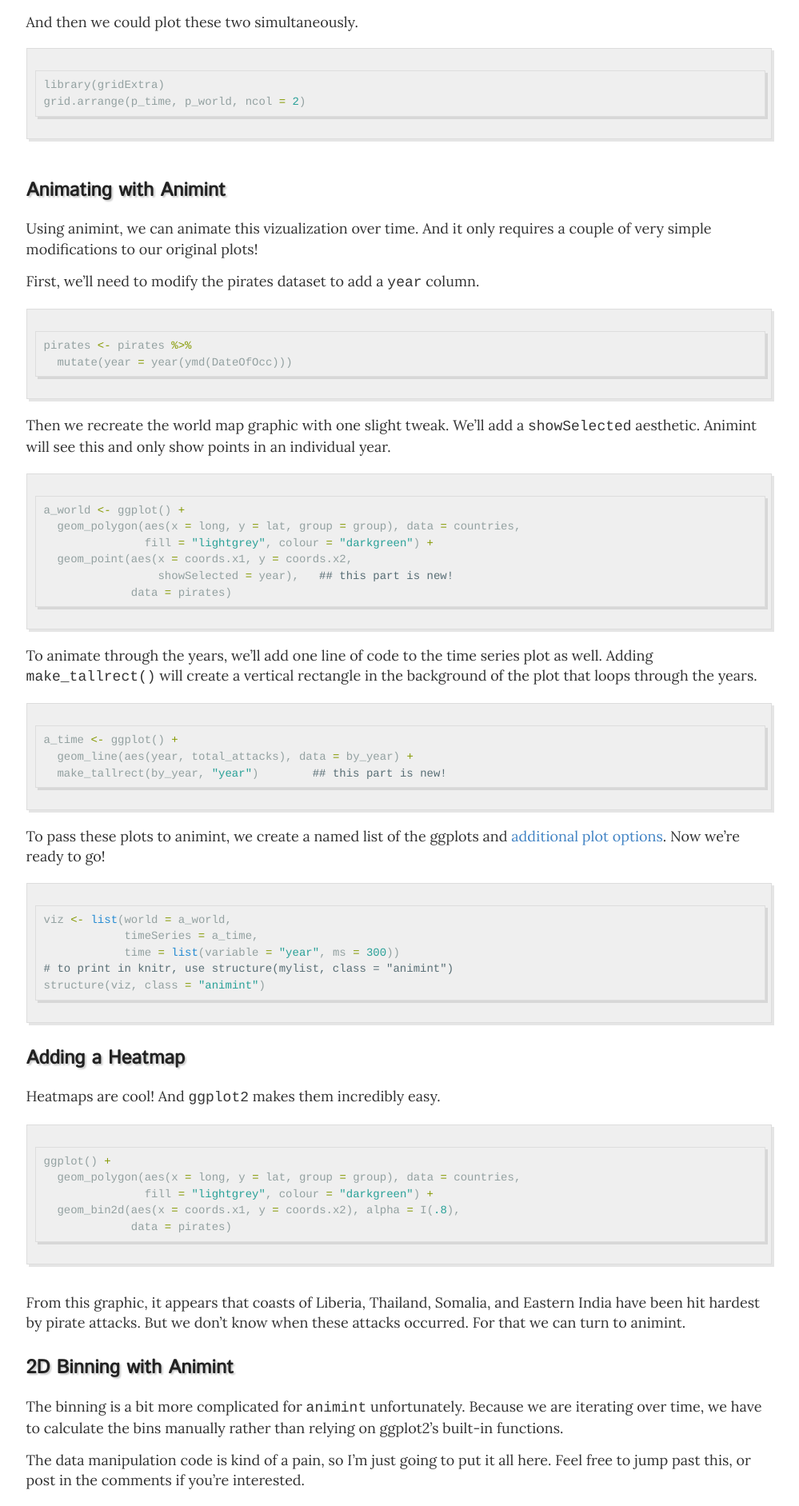
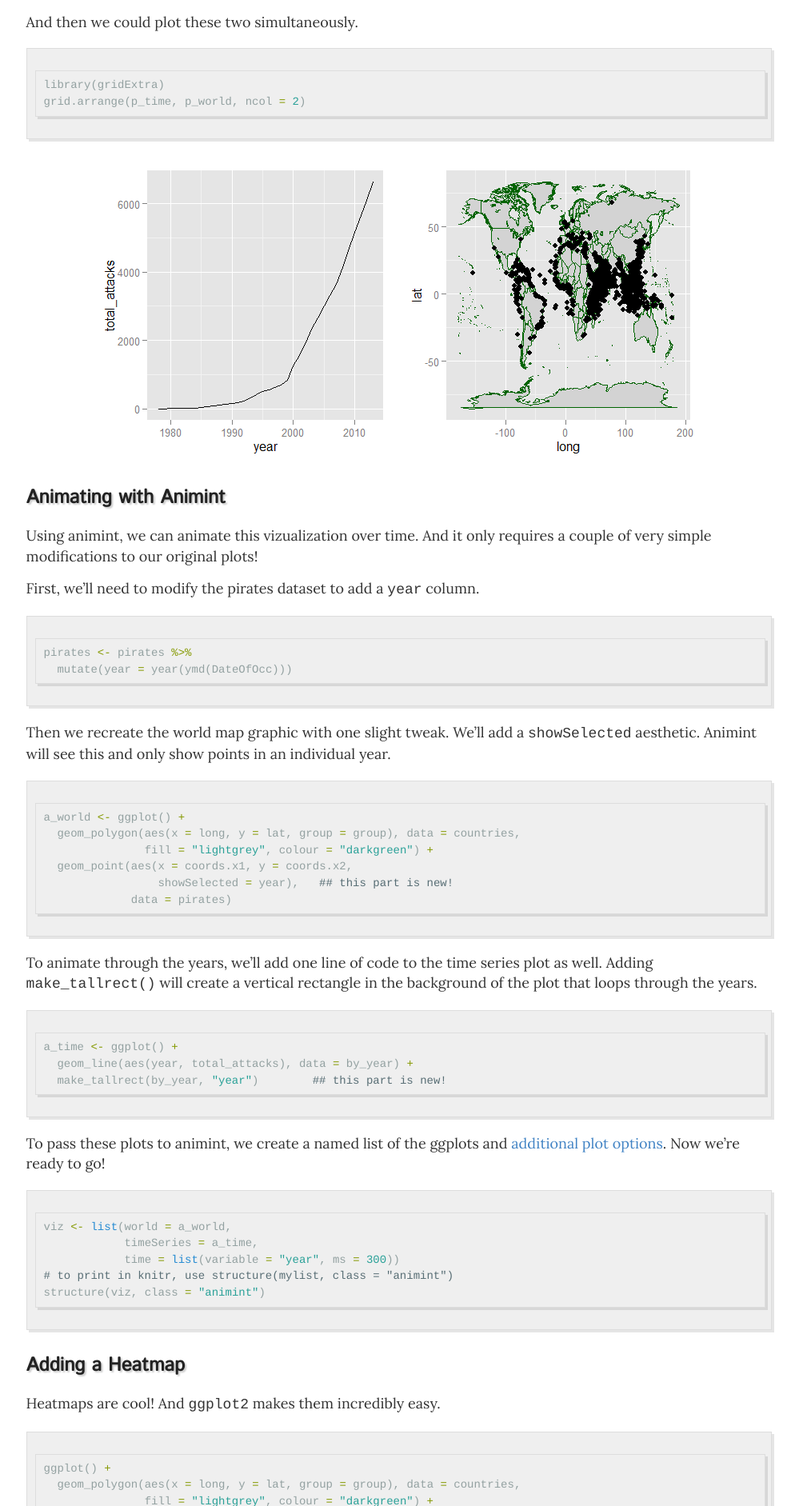
Before and after one commit to kferris10/AnimintBlog, a Jekyll site: the page built from _posts/2015-06-24-Vizualizing-Pirate-Attacks-in-R.md, in a window 1280 px wide. Shown: the part 2045-3928 px from the top of the page at 80% size, without its empty margins (141-1140 px from the left). Built offline with Jekyll 4.4.1, drawn with Linux system fonts in a browser that asks for light colours; Markdown is read by kramdown in place of the engine named in the settings.

Commit message:
Update all links

````diff
--- a/_posts/2015-06-24-Vizualizing-Pirate-Attacks-in-R.md
+++ b/_posts/2015-06-24-Vizualizing-Pirate-Attacks-in-R.md
@@ -66,7 +66,7 @@
 grid.arrange(p_time, p_world, ncol = 2)
 ```
 
-<img src="2015-06-24-Vizualizing-Pirate-Attacks-in-R_files/figure-html/print_ggplot2-1.png" title="" alt="" style="display: block; margin: auto;" />
+<img src="{{ site.url}}/images/posts/2015-06-24-Vizualizing-Pirate-Attacks-in-R_files/figure-html/print_ggplot2-1.png" title="" alt="" style="display: block; margin: auto;" />
 
 ## Animating with Animint
 
@@ -130,7 +130,7 @@
              data = pirates)
 ```
 
-<img src="2015-06-24-Vizualizing-Pirate-Attacks-in-R_files/figure-html/ggplot_heatmap-1.png" title="" alt="" style="display: block; margin: auto;" />
+<img src="{{ site.url}}/images/posts/2015-06-24-Vizualizing-Pirate-Attacks-in-R_files/figure-html/ggplot_heatmap-1.png" title="" alt="" style="display: block; margin: auto;" />
 
 From this graphic, it appears that coasts of Liberia, Thailand, Somalia, and Eastern India have been hit hardest by pirate attacks.  But we don't know when these attacks occurred.  For that we can turn to animint.
 
@@ -227,7 +227,7 @@
             time = list(variable = "year", ms = 300))
 ```
 
-[<img src="2015-06-24-Vizualizing-Pirate-Attacks-in-R_files/tiles_viz.png">](http://bl.ocks.org/kferris10/raw/7eb089f6fd8ae35de814/)
+[<img src="{{ site.url}}/images/posts/2015-06-24-Vizualizing-Pirate-Attacks-in-R_files/tiles_viz.png">](http://bl.ocks.org/kferris10/raw/7eb089f6fd8ae35de814/)
 
 ## Change for Each Tile
 
@@ -240,7 +240,7 @@
             data = pirate_tiles)
 ```
 
-<img src="2015-06-24-Vizualizing-Pirate-Attacks-in-R_files/figure-html/ggplot_tile_time-1.png" title="" alt="" style="display: block; margin: auto;" />
+<img src="{{ site.url}}/images/posts/2015-06-24-Vizualizing-Pirate-Attacks-in-R_files/figure-html/ggplot_tile_time-1.png" title="" alt="" style="display: block; margin: auto;" />
 
 
 First we'll update the tile plot so that we can select tiles by clicking them.
@@ -280,7 +280,7 @@
             first = list(id = 767))
 ```
 
-[<img src="2015-06-24-Vizualizing-Pirate-Attacks-in-R_files/tiles_over_time_viz.png">](http://bl.ocks.org/kferris10/raw/5237fea797e3ff993535/)
+[<img src="{{ site.url}}/images/posts/2015-06-24-Vizualizing-Pirate-Attacks-in-R_files/tiles_over_time_viz.png">](http://bl.ocks.org/kferris10/raw/5237fea797e3ff993535/)
 
 ## Cleaning up the Plots
 
@@ -297,7 +297,7 @@
 
 The updated code is below the screenshot.  Click the screenshot to see a live example.
 
-[<img src="2015-06-24-Vizualizing-Pirate-Attacks-in-R_files/final_viz.png">](http://bl.ocks.org/kferris10/raw/cea1f4bcf73ae3b41ae2/)
+[<img src="{{ site.url}}/images/posts/2015-06-24-Vizualizing-Pirate-Attacks-in-R_files/final_viz.png">](http://bl.ocks.org/kferris10/raw/cea1f4bcf73ae3b41ae2/)
 
 
 ```r
````
